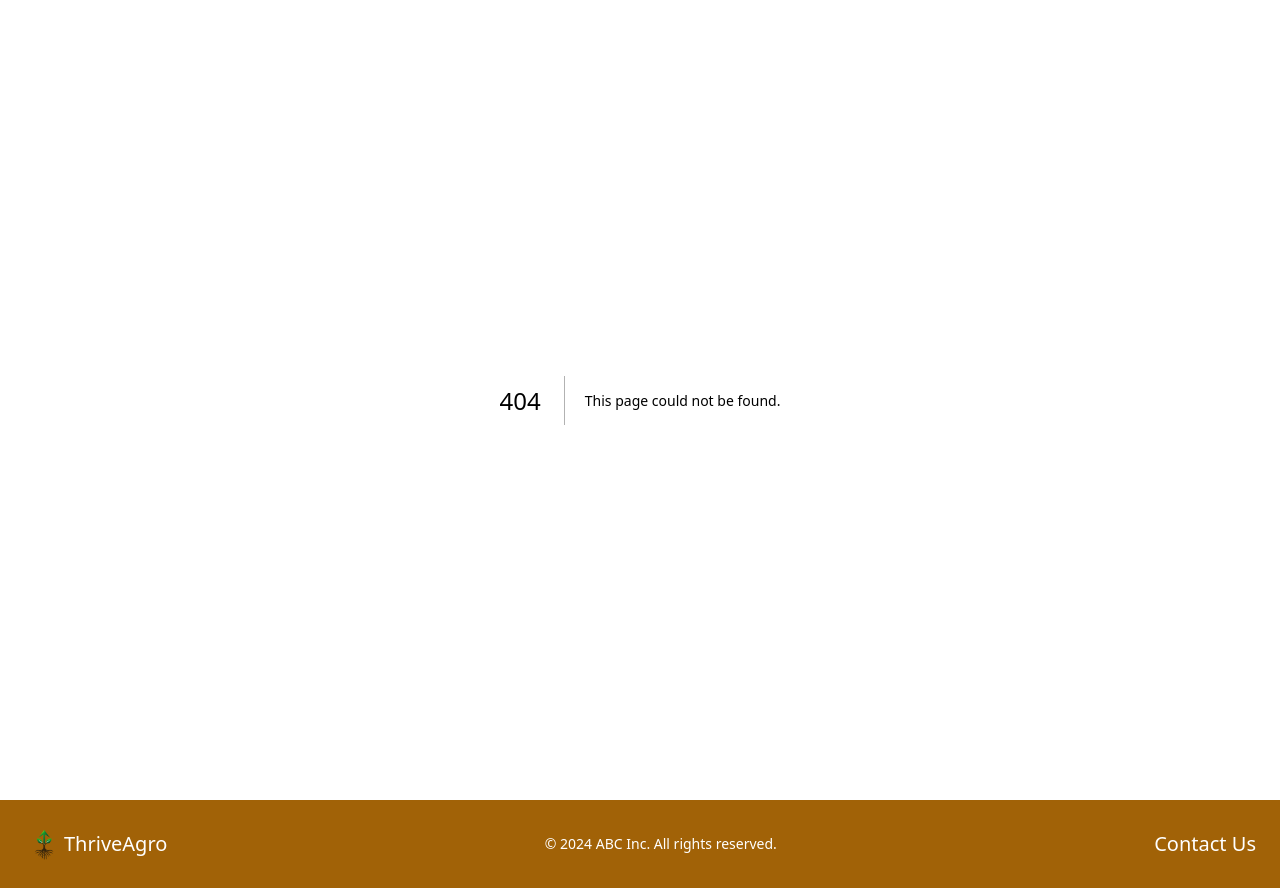
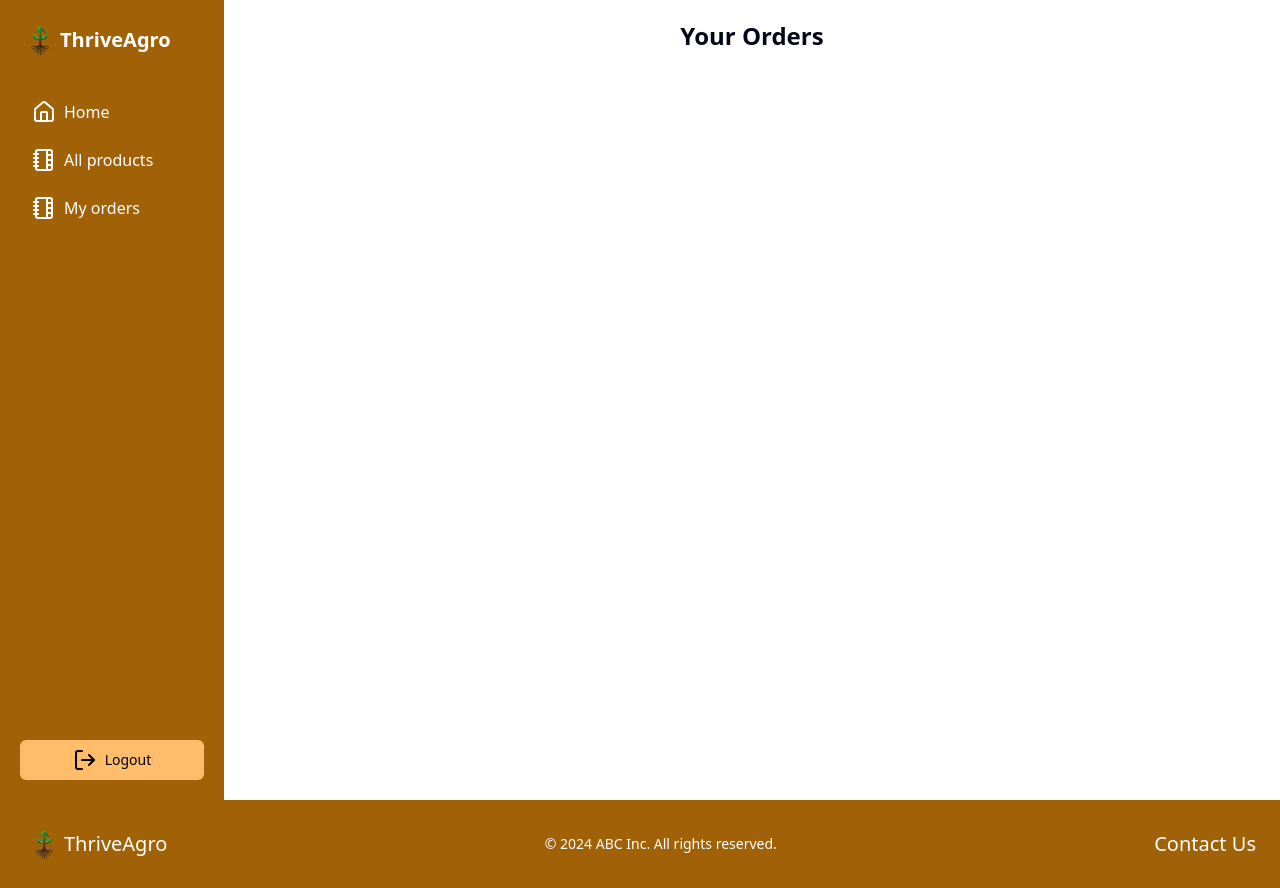
Before and after one commit to ayuugoyal/thriveagro, a Next.js app: page /orders in a window 1280 px wide. Before the commit this address had no page. Built offline with nearby package versions, Linux system fonts and the light colour scheme; no server answers.

Commit message:
feat: fixed all pages

```diff
--- /dev/null
+++ b/src/app/orders/page.jsx
@@ -0,0 +1,16 @@
+import Navbar from "@/components/Navbar";
+import React from "react";
+
+const Page = () => {
+  return (
+    <div className="flex">
+      <Navbar />
+      <div className="flex flex-col items-center w-full">
+        <div className="font-bold text-2xl mt-5">Your Orders</div>
+        <div className="grid grid-cols-4 gap-3"></div>
+      </div>
+    </div>
+  );
+};
+
+export default Page;
--- a/src/app/view-products/page.jsx
+++ b/src/app/view-products/page.jsx
@@ -8,7 +8,6 @@ import { Inventory } from "@/db/schema";
 
 const Page = () => {
   const [userProducts, setUserProducts] = useState([]);
-  const [user_id, setUser_id] = useState("");
 
   useEffect(() => {
     const fetchProducts = async () => {
```
